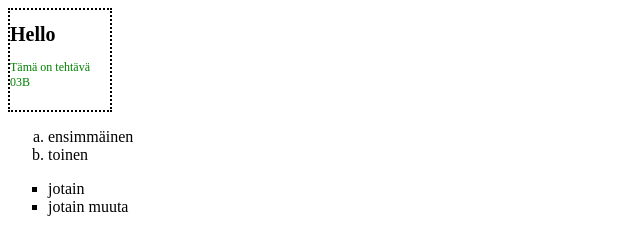
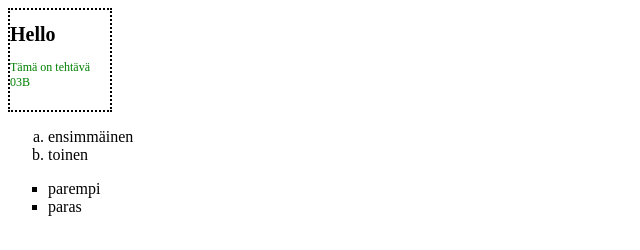
Before and after one commit to jennnip/03B, a plain HTML site: page styles.html in a window 1280 px wide. Shown: the full height of the page, 0-640 px from the left. Drawn offline with Linux system fonts and the light colour scheme.

Commit message:
Update styles.html

```diff
--- a/styles.html
+++ b/styles.html
@@ -1,6 +1,7 @@
 <!DOCTYPE html>
 <html>
     <head>
+        <title>03B</title>
 <link rel="stylesheet" type="text/css" href="styles.css">
 
     </head>
@@ -15,8 +16,8 @@
     <li>toinen</li>
 </ol>
 <ul>
-    <li>jotain</li>
-    <li>jotain muuta</li>
+    <li>parempi</li>
+    <li>paras</li>
 </ul>
 
 </body>
```
